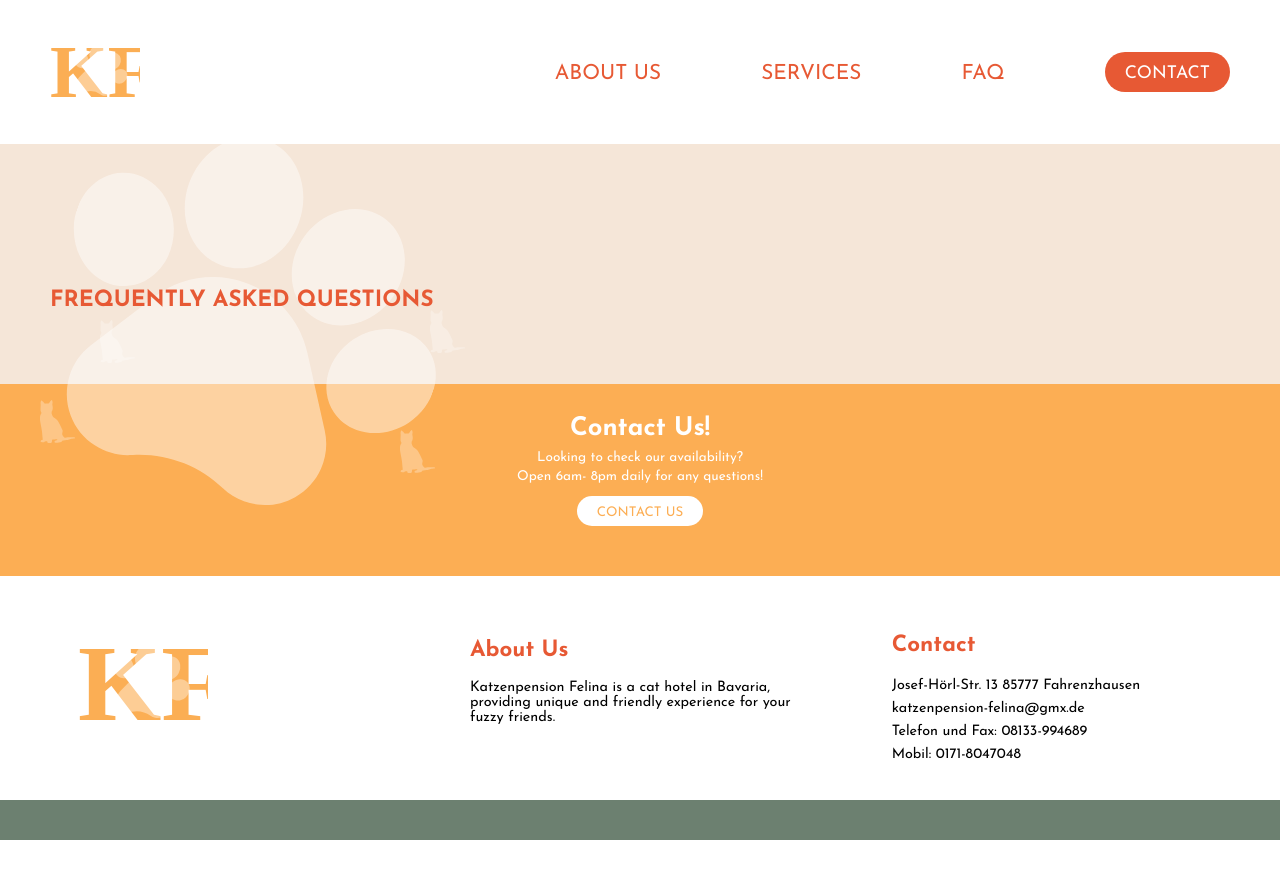
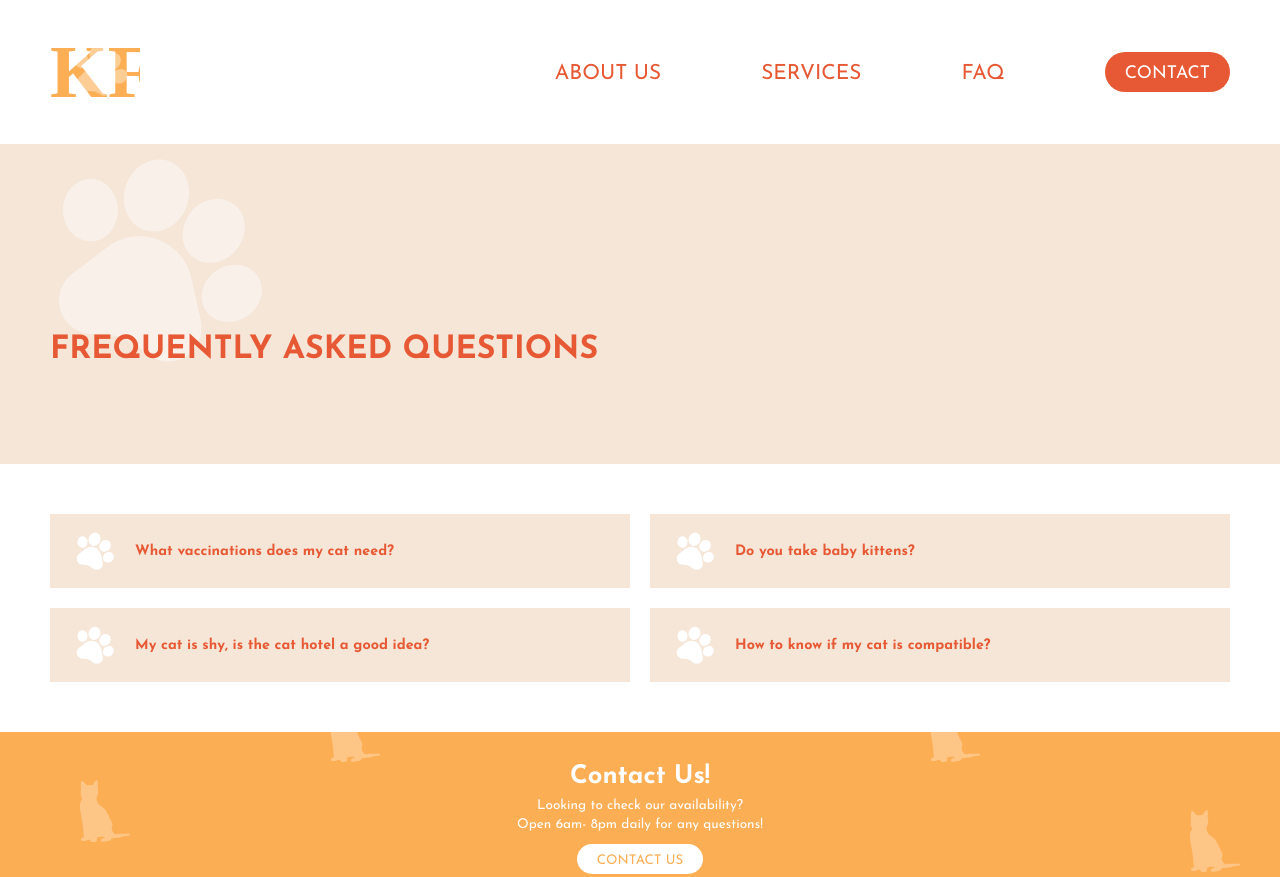
Before and after one commit to LaurynAtlanta/Kaztenpension-Remake, a plain HTML site: page faq.html in a window 1280 px wide. Shown: the top 877 px of the page. Before the commit the page ends 840 px from the top, so only its background shows below. Drawn offline with Linux system fonts and the light colour scheme.

Commit message:
FAQ page with media queries stage 1

```diff
--- a/faq.css
+++ b/faq.css
@@ -75,6 +75,51 @@ nav{
 /* jumbotron end */
 
 
+/* questions start */
+.questionscontainer{
+    display: grid;
+    grid-template-columns: 1fr;
+    grid-template-rows: repeat (4, 1fr);
+    justify-items: center;
+    align-items: center;
+    margin: 50px 50px;
+    grid-gap: 20px;
+}
+
+.questionscontainer div{
+    background-color: #F5E6D8;
+    padding: 17px 25px;
+    font-size: 0.6em;
+    width: 100%;
+    color: #E75934;
+}
+
+.questionscontainer img{
+    width: 40px;
+    transform: rotate(20deg);
+    float: left;
+    margin-right: 20px;
+}
+
+#one h2{
+    padding-top: 13px;
+}
+
+#two h2{
+    padding-top: 13px;
+}
+
+#three h2{
+    padding-top: 13px;
+}
+
+#four h2{
+    padding-top: 13px;
+}
+
+
+
+
 
 /* jumbotron 2 start*/
 .jumbotron2{
@@ -110,6 +155,9 @@ nav{
 }
 /* jumbotron 2 end */
 
+
+
+
 /* cats */
 .cats{
     opacity: 0.3;
@@ -117,31 +165,36 @@ nav{
 .cat1{
     position: absolute;
     width: 35px;
-    top:320px;
-    left:100px;
+    top:780px;
+    left:80px;
 }
 
 .cat2{
     position: absolute;
     width: 35px;
-    top:310px;
+    top:895px;
     left:430px;
 }
 
 .cat3{
     position: absolute;
     width: 35px;
-    top:400px;
-    left:40px;
+    top:860px;
+    left:35px;
 }
 
 .cat4{
     position: absolute;
     width: 35px;
-    top:430px;
-    left:400px;
+    top:780px;
+    left:390px;
 }
 /* cats end */
+
+
+
+
+
 
 
 
@@ -254,6 +307,140 @@ nav{
     }
     /* navigation end MEDIA*/
 
+    /* jumbotron MEDIA */
+    .jumbotron{
+        height: 40vh;
+    }
+
+    .paw1{
+        width: 17%;
+        top: 150px;
+    }
+
+    .jumbocontent h1{
+        font-size: 2em;
+        padding: 190px 50px 0;
+    }
+
+    /* end jumbotron MEDIA */
+
+
+    /* questions start  MEDIA*/
+    .questionscontainer{
+        display: grid;
+        grid-template-columns: 1fr 1fr;
+        grid-template-rows: 1fr 1fr;
+        justify-items: center;
+        align-items: center;
+    }
+
+    .questionscontainer li{
+        padding: 17px 25px;
+        margin-top: 20px;
+        font-size: 0.6em;
+    }
+
+    .questionscontainer img{
+        width: 40px;
+        transform: rotate(20deg);
+        float: left;
+        margin-right: 20px;
+    }
+
+    #one{
+        grid-column:1/2;
+        grid-row: 1/2;
+    }
+
+    #one h2{
+        padding-top: 13px;
+    }
+
+    #two{
+        grid-column: 1/2;
+        grid-row: 2/3;
+    }
+
+    #three{
+        grid-column: 2/3;
+        grid-row: 1/2;
+    }
+
+    #four h2{
+        padding-top: 13px;
+    }
+    /* end questions MEDIA */
+
+    /* jumbotron 2 start*/
+.jumbotron2{
+    background-color:#FCAE54;
+    height: 24vh;
+}
+
+.jumbo2content{
+    text-align: center;
+    color: white;
+}
+
+.jumbotron2 h1{
+    font-weight: bold;
+    font-size: 1.6em;
+    padding: 32px 50px 7px;
+}
+.jumbotron2 p{
+    font-weight: 400;
+    font-size: 0.85em;
+    line-height: 1.4;
+}
+
+.contactus{
+    border: none;
+    background-color: white;
+    border-radius: 15px;
+    padding: 10px 20px 7px;
+    margin-top: 10px;
+    color: #FCAE54;
+    text-transform: uppercase;
+
+}
+/* jumbotron 2 end */
+
+
+
+
+/* cats  MEDIA*/
+
+    .cat1{
+
+        width: 50px;
+        top:780px;
+        left:80px;
+    }
+
+    .cat2{
+        position: absolute;
+        width: 50px;
+        top:700px;
+        left:930px;
+    }
+
+    .cat3{
+        position: absolute;
+        width: 50px;
+        top:700px;
+        left:330px;
+    }
+
+    .cat4{
+        position: absolute;
+        width: 50px;
+        top:810px;
+        left:1190px;
+    }
+    /* cats end  MEDIA*/
+
+
+
 
 
     /* footer start MEDIA */
--- a/faq.html
+++ b/faq.html
@@ -37,6 +37,31 @@
         <div class="paws">
             <img src="imgs/pet.svg" class="paw1">
         </div>
+
+        <div class="questionscontainer">
+                <div id="one">
+                    <img src="imgs/pet.svg" alt="">
+                    <h2>What vaccinations does my cat need?</h2>
+                </div>
+                <div id="two">
+                    <img src="imgs/pet.svg" alt="">
+                    <h2>My cat is shy, is the cat hotel a good idea?</h2>
+                </div>
+                <div id="three">
+                    <img src="imgs/pet.svg" alt="">
+                    <h2>Do you take baby kittens?</h2>
+                </div>
+                <div id="four">
+                    <img src="imgs/pet.svg" alt="">
+                    <h2>How to know if my cat is compatible?</h2>
+                </div>
+        </div>
+
+
+
+
+
+
 
         <div class="jumbotron2">
             <div class="jumbo2content">
```
Also changed, not shown: 1 other file.
